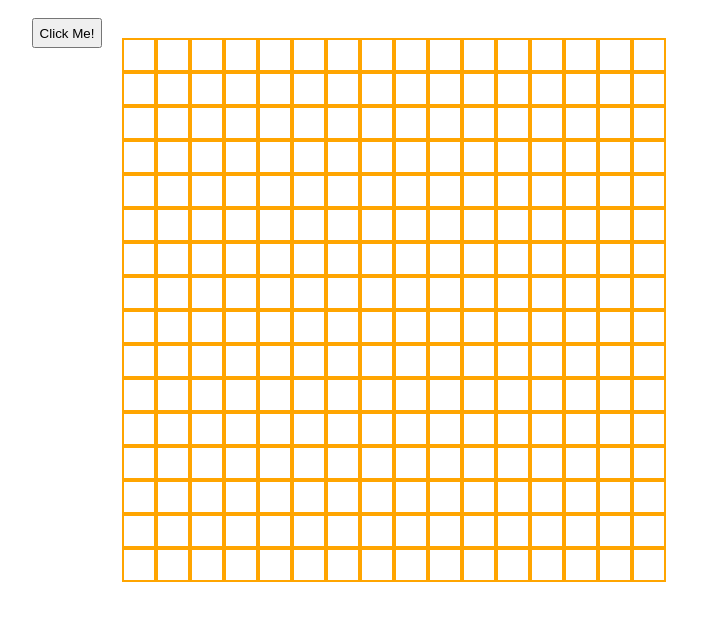
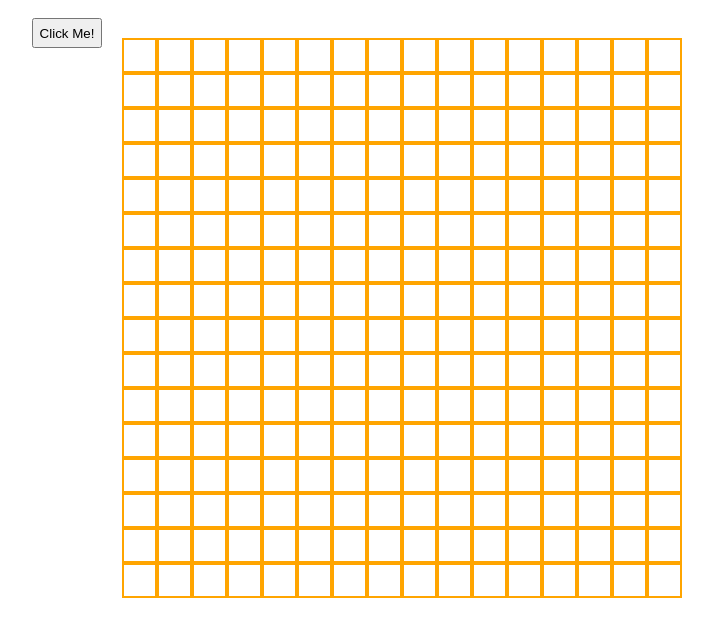
Before and after one commit to nchanyal/etch-a-sketch, a plain HTML site: page index.html in a window 1280 px wide. Shown: the whole page, without its empty margins (283-996 px from the left). Drawn offline with Linux system fonts and the light colour scheme.

Commit message:
Make each new grid take the same total space

```diff
--- a/script.js
+++ b/script.js
@@ -10,13 +10,10 @@ function createRowDivs(numberOfSquaresPerSide){
 }
 
 function createSquare(square){
-    square.style.border = "2px solid orange";
-    square.style.height = "30px";
-    square.style.width = "30px";
+    square.classList.toggle("square");
     square.addEventListener("mouseover", () => {
         square.style.backgroundColor = "green";
     });
-
     return square;
 }
 
--- a/styles.css
+++ b/styles.css
@@ -8,13 +8,23 @@ body {
     height: 560px;
     width: 560px;
     margin-top: 30px;
+    margin-bottom: 30px;
+    display: flex;
 }
 
 #container div {
     display: flex;
+    flex-direction: column;
+    flex: 1;
 }
 
 button {
     margin-top: 10px;
     height: 30px;
 }
+
+.square {
+    height: 30px;
+    border: 2px solid orange;
+    flex: 1;
+}
```
